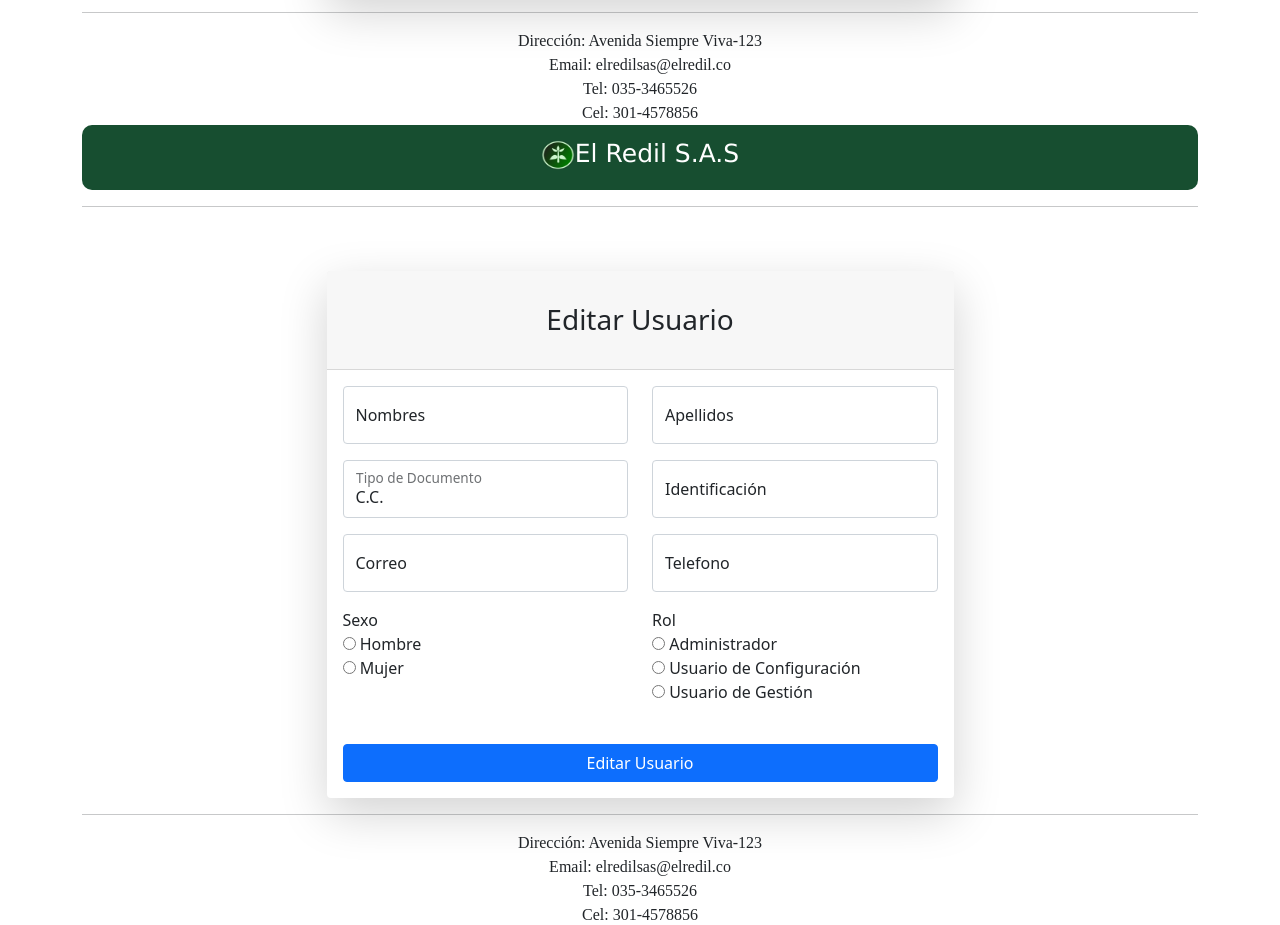
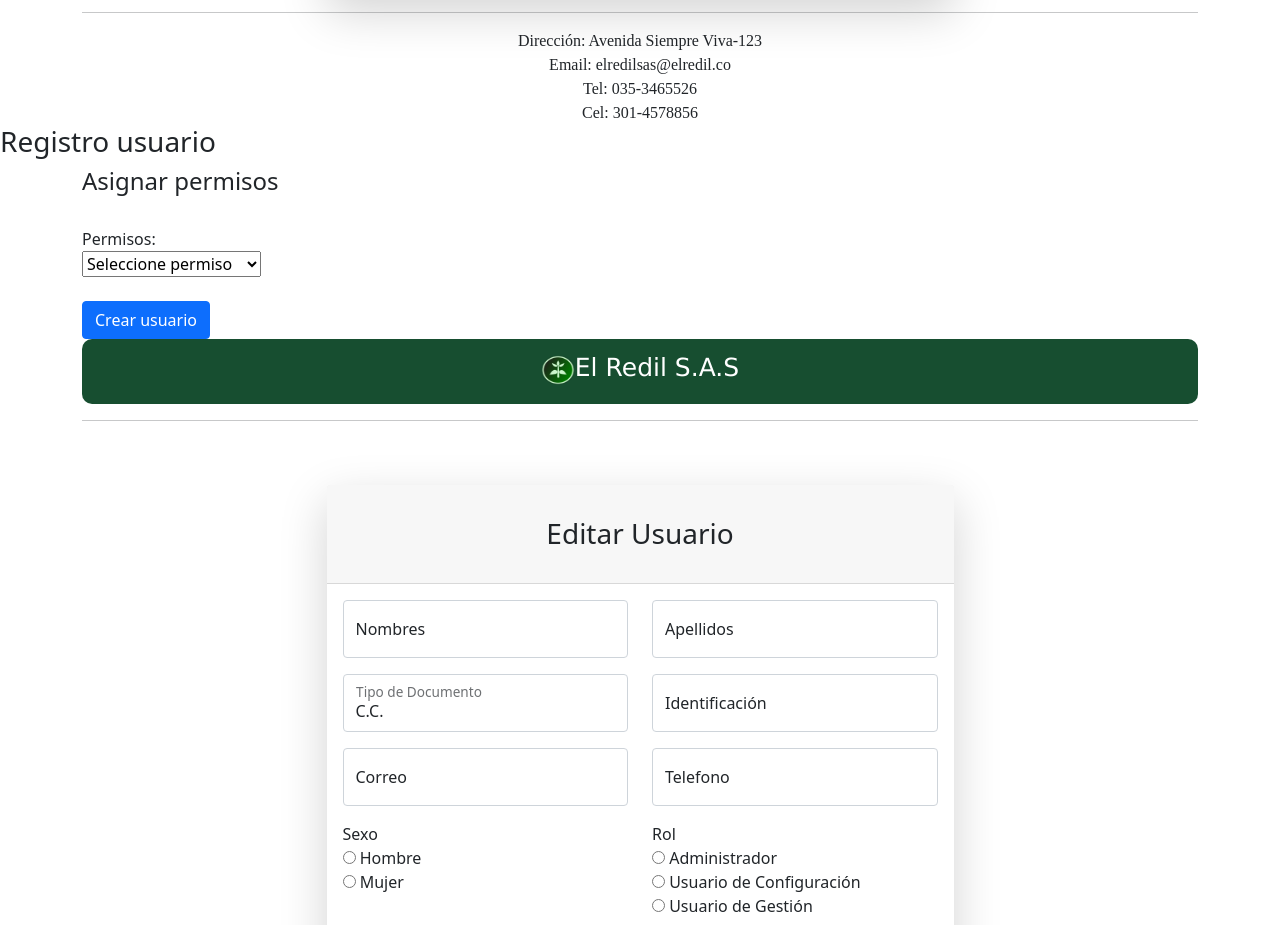
Before and after one commit to KevinHenriquez10/Proyecto, a React (Create React App) app: page / in a window 1280 px wide. Shown: the part 2120-3045 px from the top of the page. Built offline with nearby package versions, Linux system fonts and the light colour scheme.

Commit message:
Agrega component AsignarPermiso-registro usuario

```diff
--- a/src/App.js
+++ b/src/App.js
@@ -14,6 +14,7 @@ import { RegistroPredio } from './components/RegistroPredio';
 import { AsignacionPredio } from './components/AsignacionPredio';
 import { Administrador } from './components/Administrador';
 import { CrearTCultivo } from './components/CrearTCultivo';
+import { AsignarPermiso } from './components/AsignarPermiso';
 const data = [
   { id: 1, tipo: "Alimentario", tiempo: "12 meses", terreno: "10 hectareas", producto: "Platano"},
   { id: 2, tipo: "Oleaginoso", tiempo: "9 meses", terreno: "100 hectareas", producto: "Girasol"},
@@ -48,6 +49,8 @@ class App extends React.Component{
     </Container>
     <VerUsuarios/>
     <Registro/>
+    <AsignarPermiso/>
+
     <EditarUsuario/>
     <RegistroPredio/>
     <AsignacionPredio/>
@@ -55,6 +58,8 @@ class App extends React.Component{
     <CrearTCultivo/>
 
 
+
+
   </>
   );
   }
--- /dev/null
+++ b/src/components/AsignarPermiso.js
@@ -0,0 +1,29 @@
+import React from 'react';
+import { Container } from 'reactstrap';
+
+function AsignarPermiso(){
+    return(
+        <>
+        <h3>Registro usuario</h3>
+        <Container>
+            <div><h4>Asignar permisos</h4></div><br/>
+            <div>
+                <label for="Buscar">Permisos: </label><br/>
+                <select  aria-label="Default select example">
+                    <option selected>Seleccione permiso</option>
+                    <option value="1">Super Administrador</option>
+                    <option value="2">Administrador</option>
+                    <option value="2">Usuario</option>
+                </select>
+                <br/>
+                <br/>
+                <button type="button" class="btn btn-primary">Crear usuario</button>
+
+            </div>
+
+        </Container>
+        </>
+    )
+}
+
+export{AsignarPermiso};
```
